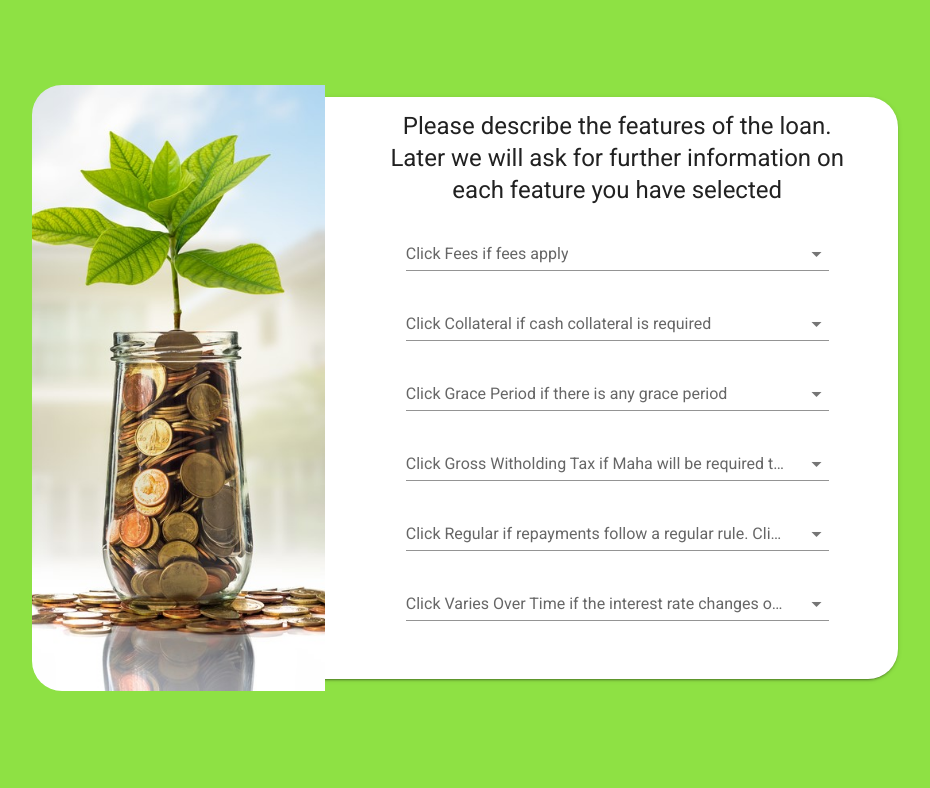
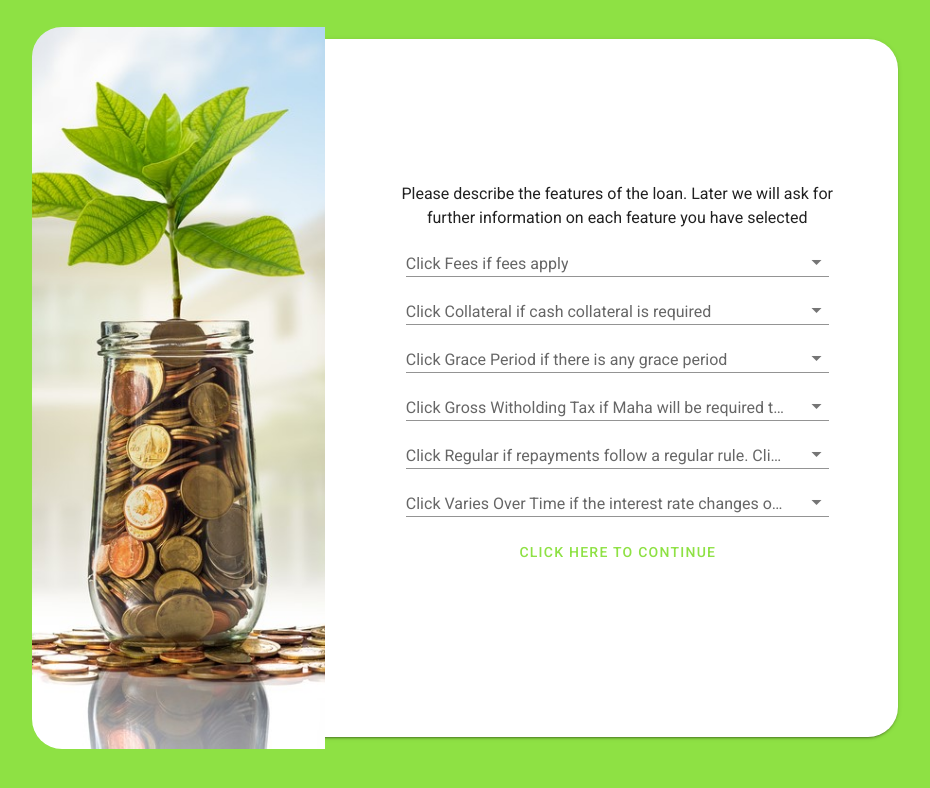
Before and after one commit to JingLi1998/mfi-calculator, a Nuxt app: page / in a window 1280 px wide. Both pictures are taken after a click on the button "CLICK HERE TO BEGIN". Shown: the top 788 px of the page, without its empty margins (169-1099 px from the left). Built offline with nearby package versions, Linux system fonts and the light colour scheme.

Commit message:
add each page for each component, add transitions. Form skeleton complete

```diff
--- /dev/null
+++ b/components/BasicInfo.vue
@@ -0,0 +1,6 @@
+<template>
+  <div class="headline">
+    Basic Info
+    <v-btn text class="headline" @click="$emit('next')" color="primary">Click here to continue</v-btn>
+  </div>
+</template>
--- /dev/null
+++ b/components/CollateralExist.vue
@@ -0,0 +1,6 @@
+<template>
+  <div class="headline">
+    Collateral
+    <v-btn text class="headline" @click="$emit('next')" color="primary">Click here to continue</v-btn>
+  </div>
+</template>
--- /dev/null
+++ b/components/FeesExist.vue
@@ -0,0 +1,6 @@
+<template>
+  <div class="headline">
+    Fees
+    <v-btn text class="headline" @click="$emit('next')" color="primary">Click here to continue</v-btn>
+  </div>
+</template>
--- /dev/null
+++ b/components/GracePeriod.vue
@@ -0,0 +1,6 @@
+<template>
+  <div class="headline">
+    Grace Period
+    <v-btn text class="headline" @click="$emit('next')" color="primary">Click here to continue</v-btn>
+  </div>
+</template>
--- /dev/null
+++ b/components/GrossTax.vue
@@ -0,0 +1,6 @@
+<template>
+  <div class="headline">
+    Gross Tax
+    <v-btn text class="headline" @click="$emit('next')" color="primary">Click here to continue</v-btn>
+  </div>
+</template>
--- /dev/null
+++ b/components/InterestRate.vue
@@ -0,0 +1,6 @@
+<template>
+  <div class="headline">
+    Interest Rate
+    <v-btn text class="headline" @click="$emit('none')" color="primary">Submit</v-btn>
+  </div>
+</template>
--- /dev/null
+++ b/components/LandingPage.vue
@@ -0,0 +1,6 @@
+<template>
+  <div>
+    <p class="text-center display-3">Welcome to the Microfinance Calculator</p>
+    <v-btn text class="headline" @click="$emit('next')" color="primary">Click here to begin</v-btn>
+  </div>
+</template>
--- /dev/null
+++ b/components/PaymentSchedule.vue
@@ -0,0 +1,6 @@
+<template>
+  <div class="headline">
+    Payment Schedule
+    <v-btn text class="headline" @click="$emit('next')" color="primary">Click here to continue</v-btn>
+  </div>
+</template>
--- a/components/ProductType.vue
+++ b/components/ProductType.vue
@@ -1,11 +1,12 @@
 <template>
   <v-form>
     <p
-      class="headline"
+      class="display-regular"
     >Please describe the features of the loan. Later we will ask for further information on each feature you have selected</p>
     <v-row justify="center">
       <v-col cols="11">
         <v-select
+          dense
           v-for="item in items"
           :items="item.options"
           :label="item.text"
@@ -13,6 +14,12 @@
           :key="item.id"
           required
         ></v-select>
+        <v-btn
+          text
+          class="display-regular-1"
+          @click="$emit('next')"
+          color="primary"
+        >Click here to continue</v-btn>
       </v-col>
     </v-row>
   </v-form>
--- a/layouts/default.vue
+++ b/layouts/default.vue
@@ -6,7 +6,7 @@
     <v-content>
       <v-container style="height: 100%" fluid>
         <v-row style="height: 100%" class="d-flex flex-column justify-center">
-          <v-col style="min-height:75%" sm="8" offset-sm="2" class="pa-0">
+          <v-col style="min-height:90%" sm="8" offset-sm="2" class="pa-0">
             <v-card
               style="border-radius:30px"
               raised
--- a/pages/index.vue
+++ b/pages/index.vue
@@ -1,7 +1,10 @@
 <template>
   <v-row style="height:100%" align="center" justify="center">
     <v-col cols="10" align="center">
-      <div v-show="current=='landingPage'">
+      <v-scroll-x-reverse-transition mode="out-in">
+        <component v-on:next="counter += 1" :is="components[counter]" />
+      </v-scroll-x-reverse-transition>
+      <!-- <div v-show="current=='landingPage'">
         <p class="text-center display-3">Welcome to the Microfinance Calculator</p>
         <v-btn
           text
@@ -9,24 +12,50 @@
           @click="current='productType'"
           color="primary"
         >Click here to begin</v-btn>
-      </div>
+      </div>-->
       <!-- <landing-page></landing-page> -->
-      <product-type v-show="current=='productType'"></product-type>
     </v-col>
   </v-row>
 </template>
 
 <script>
-// import LandingPage from "../components/LandingPage.vue";
+import LandingPage from "../components/LandingPage.vue";
 import ProductType from "../components/ProductType.vue";
+import BasicInfo from "../components/BasicInfo.vue";
+import PaymentSchedule from "../components/PaymentSchedule.vue";
+import FeesExist from "../components/FeesExist.vue";
+import CollateralExist from "../components/CollateralExist.vue";
+import GracePeriod from "../components/GracePeriod.vue";
+import GrossTax from "../components/GrossTax.vue";
+import InterestRate from "../components/InterestRate.vue";
+
 export default {
   components: {
-    // LandingPage,
-    ProductType
+    LandingPage,
+    ProductType,
+    BasicInfo,
+    PaymentSchedule,
+    FeesExist,
+    CollateralExist,
+    GracePeriod,
+    GrossTax,
+    InterestRate
   },
   data() {
     return {
-      current: "landingPage"
+      current: "landingPage",
+      components: [
+        LandingPage,
+        ProductType,
+        BasicInfo,
+        PaymentSchedule,
+        FeesExist,
+        CollateralExist,
+        GracePeriod,
+        GrossTax,
+        InterestRate
+      ],
+      counter: 0
     };
   }
 };
```
